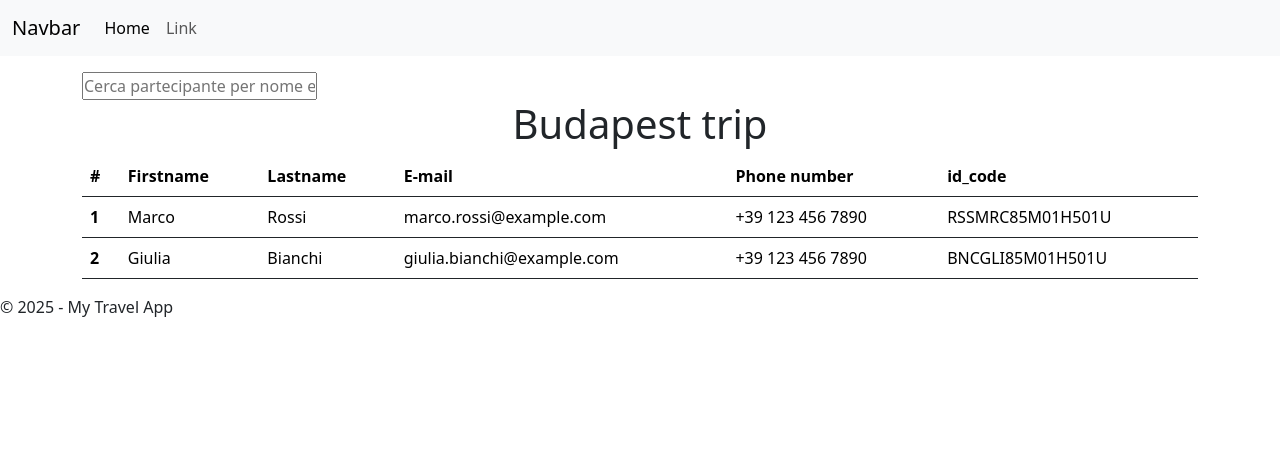
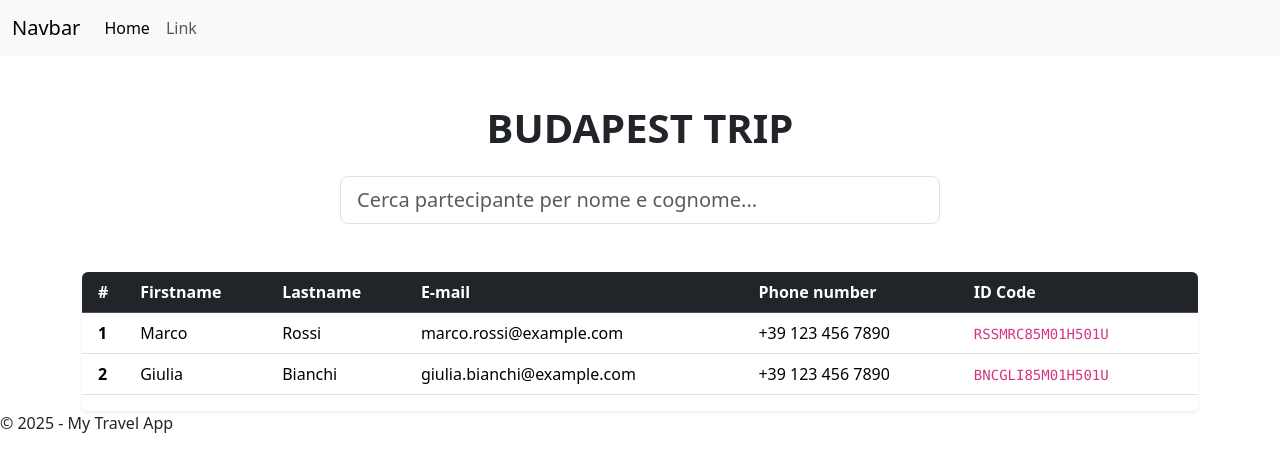
Before and after one commit to JuriPatacchiola/sst-prototipo-webapp, a React (Vite) app: page /detail/1 in a window 1280 px wide. Shown: the top 472 px of the page. Built offline with nearby package versions, Linux system fonts and the light colour scheme.

Commit message:
add tyle bootrap

```diff
--- a/src/components/Card.jsx
+++ b/src/components/Card.jsx
@@ -9,20 +9,29 @@ export default function Card({
 }) {
     return (
         <>
-            <div className="col">
-                <div className="card h-100">
-                    <img src="..." className="card-img"></img>
-                    <h1 className="card-header">{destination}</h1>
-                    <div className="card-body">
-                        <h5 className="card-title">{start_date}</h5>
-                        <h5 className="card-title">{end_date}</h5>
-                        <p className="card-text">{description}</p>
-                        <Link to={path} className="btn btn-primary">
-                            Partecipanti
+
+            <div className="col-12 col-md-6 col-lg-4 mb-4 mt-4">
+                <div className="card h-100  border-1">
+                    <img src="..." className="card-img-top" style={{ height: "200px", objectFit: "cover" }}></img>
+                    <div className="card-header bg-white border-0 pt-3">
+                        <h3 className="text-center h5 mb-0 fw-bold">{destination}</h3>
+                    </div>
+                    <div className="card-body d-flex flex-column text-center">
+
+                        <p className="card-text text-muted fs-6 flex-grow-1">
+                            {description}
+                        </p>
+                        <div className="my-3 py-2 bg-light rounded-3">
+                            <div className="small text-secondary">Periodo del viaggio:</div>
+                            <div className="fw-semibold">{start_date} — {end_date}</div>
+                        </div>
+                        <Link to={path} className="btn btn-primary w-100 py-2 mt-auto">
+                            <i className="bi bi-people-fill me-2"></i> Partecipanti
                         </Link>
                     </div>
                 </div>
             </div>
+
         </>
     );
 }
--- a/src/components/SearchBar.jsx
+++ b/src/components/SearchBar.jsx
@@ -36,14 +36,19 @@ const SearchBar = ({ users, onSearchResults }) => {
     }
 
     return (
-        <form onSubmit={handleSearch}>
+        <form onSubmit={handleSearch} className="w-100">
+            <div className="input-group ">
                 <input
                     type="text"
+                    className="form-control form-control-lg"
                     value={searchTerm}
                     onChange={(e) => setSearchTerm(e.target.value)}
                     placeholder="Cerca partecipante per nome e cognome..."
+                    aria-label="Cerca partecipante"
                 />
-        </form >
+            </div>
+
+        </form>
     )
 }
 
--- a/src/pages/DetailTravel.jsx
+++ b/src/pages/DetailTravel.jsx
@@ -19,52 +19,54 @@ export default function DetailTravel() {
 
     return (
         <>
-            <div className="container mt-3">
+            <div className="container mt-5">
 
-                <SearchBar users={displayedUsers} onSearchResults={setDisplayedUsers} />
 
-                <h1 className="d-flex justify-content-center">{travels[travelId - 1].destination} trip</h1>
+
+                <h1 className="text-center mb-4 fw-bold text-uppercase">{travels[travelId - 1].destination} trip</h1>
+
+                <div className="d-flex justify-content-center mb-5">
+                    <div className="w-100" style={{ maxWidth: "600px" }}>
+
+                        <SearchBar users={travelUsers} onSearchResults={setDisplayedUsers} />
+                    </div>
+                </div>
                 {/* table */}
-                <table className="table border-dark">
-                    {/* table head */}
-                    <thead>
+                <div className="table-responsive shadow-sm rounded">
+                    <table className="table table-hover align-middle">
+                        <thead className="table-dark">
                             <tr>
-                            <th scope="col">#</th>
+                                <th scope="col" className="ps-3">#</th>
                                 <th scope="col">Firstname</th>
                                 <th scope="col">Lastname</th>
                                 <th scope="col">E-mail</th>
                                 <th scope="col">Phone number</th>
-                            <th scope="col">id_code</th>
+                                <th scope="col" className="pe-3">ID Code</th>
                             </tr>
                         </thead>
-                    {/* table body */}
                         <tbody>
-                        {displayedUsers.map(user => (
+                            {displayedUsers.length > 0 ? (
+                                displayedUsers.map(user => (
                                     <tr key={user.id}>
-                                <th>
-                                    {user.id}
-                                </th>
-                                <td>
-                                    {user.first_name}
-                                </td>
-                                <td>
-                                    {user.last_name}
-                                </td>
-                                <td>
-                                    {user.email}
-                                </td>
-                                <td>
-                                    {user.phone}
-                                </td>
-                                <td>
-                                    {user.id_code}
+                                        <th className="ps-3">{user.id}</th>
+                                        <td>{user.first_name}</td>
+                                        <td>{user.last_name}</td>
+                                        <td>{user.email}</td>
+                                        <td>{user.phone}</td>
+                                        <td className="pe-3"><code>{user.id_code}</code></td>
+                                    </tr>
+                                ))
+                            ) : (
+                                <tr>
+                                    <td colSpan="6" className="text-center py-4 text-muted">
+                                        Nessun partecipante trovato.
                                     </td>
                                 </tr>
-                        ))}
+                            )}
                         </tbody>
                     </table>
-            </div >
-
+                </div>
+            </div>
         </>
     )
 }
```
Lines whose indentation alone changed are shown as unchanged.
